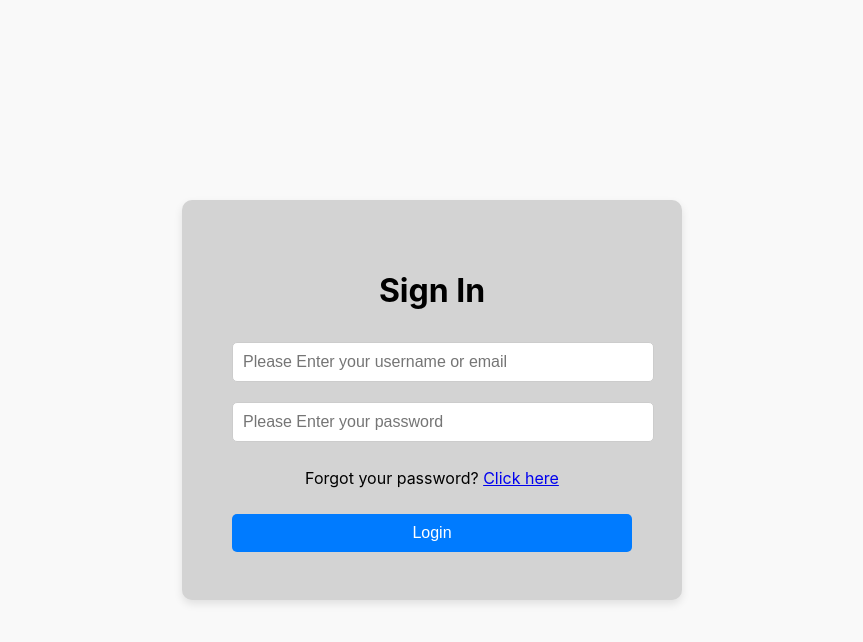
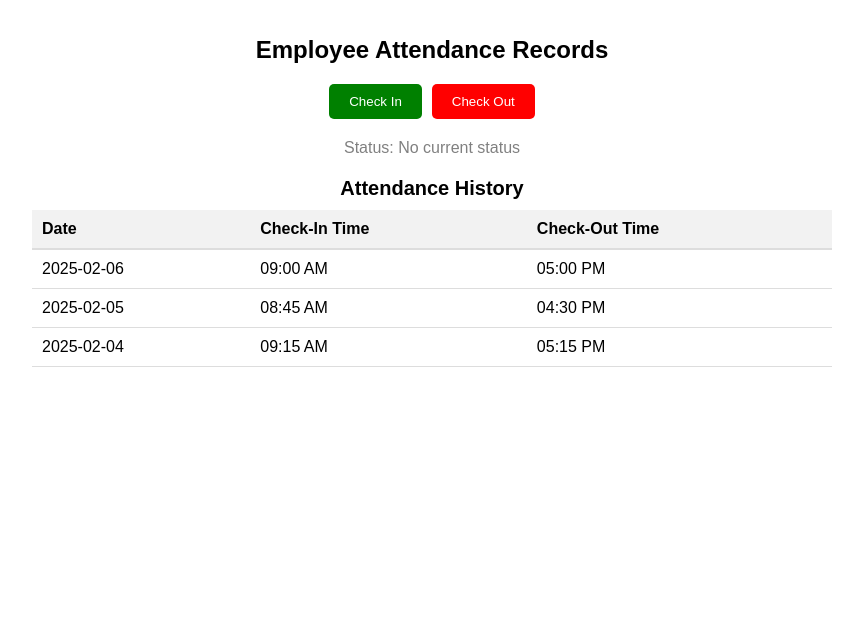
Before and after one commit to KMC10/react_sup_system, a React (Create React App) app: page /attendance in a window 1280 px wide. Shown: the top 642 px of the page, without its empty margins (208-1071 px from the left). Built offline with nearby package versions, Linux system fonts and the light colour scheme.

Commit message:
rectify logout navigation

```diff
--- a/package.json
+++ b/package.json
@@ -9,6 +9,7 @@
     "react": "^18.3.1",
     "react-dom": "^18.3.1",
     "react-icons": "^5.4.0",
+    "react-router-dom": "^7.1.5",
     "react-scripts": "^5.0.1",
     "web-vitals": "^2.1.4"
   },
--- a/src/App.js
+++ b/src/App.js
@@ -1,13 +1,21 @@
 import logo from './logo.svg';
+import { BrowserRouter as Router, Route, Routes } from "react-router-dom";
 import './App.css';
 import Login from './components/login/login'
+import AttendanceRecord from './components/attendance'
 import Check from './components/checking_comps/check'
 
 function App() {
   return (
     <div className="App">
-      <Login />
-      {/* <Login /> */}
+      <Router>
+        {/* Login will also be part of routing */}
+        <Routes>
+          <Route path="/" element={<Login />} />
+          <Route path="/attendance" element={<AttendanceRecord />} />
+          <Route path="/login" element={<Login />} />
+        </Routes>
+      </Router>
     </div>
   );
 }
--- /dev/null
+++ b/src/components/attendance.jsx
@@ -0,0 +1,85 @@
+import { useState, useEffect } from 'react';
+
+const mockAttendanceData = [
+  { date: '2025-02-06', checkInTime: '09:00 AM', checkOutTime: '05:00 PM' },
+  { date: '2025-02-05', checkInTime: '08:45 AM', checkOutTime: '04:30 PM' },
+  { date: '2025-02-04', checkInTime: '09:15 AM', checkOutTime: '05:15 PM' },
+];
+
+const AttendanceRecord = () => {
+  const [attendanceRecords, setAttendanceRecords] = useState([]);
+  const [status, setStatus] = useState('No current status');
+
+  useEffect(() => {
+    // Simulate fetching data
+    setAttendanceRecords(mockAttendanceData);
+  }, []);
+
+  const handleCheckIn = () => {
+    setStatus('Checked In at ' + new Date().toLocaleTimeString());
+  };
+
+  const handleCheckOut = () => {
+    setStatus('Checked Out at ' + new Date().toLocaleTimeString());
+  };
+
+  return (
+    <div style={{ padding: '20px', maxWidth: '800px', margin: '0 auto', fontFamily: 'Arial, sans-serif' }}>
+      <h1 style={{ fontSize: '24px', fontWeight: 'bold', textAlign: 'center', marginBottom: '20px' }}>
+        Employee Attendance Records
+      </h1>
+
+      <div style={{ display: 'flex', justifyContent: 'center', gap: '10px', marginBottom: '20px' }}>
+        <button onClick={handleCheckIn} style={buttonStyle('green')}>
+          Check In
+        </button>
+        <button onClick={handleCheckOut} style={buttonStyle('red')}>
+          Check Out
+        </button>
+      </div>
+
+      <p style={{ textAlign: 'center', color: 'gray', marginBottom: '20px' }}>Status: {status}</p>
+
+      <h2 style={{ fontSize: '20px', fontWeight: 'bold', marginBottom: '10px' }}>Attendance History</h2>
+      <table style={{ width: '100%', borderCollapse: 'collapse', textAlign: 'left' }}>
+        <thead>
+          <tr style={{ backgroundColor: '#f2f2f2' }}>
+            <th style={tableHeaderStyle}>Date</th>
+            <th style={tableHeaderStyle}>Check-In Time</th>
+            <th style={tableHeaderStyle}>Check-Out Time</th>
+          </tr>
+        </thead>
+        <tbody>
+          {attendanceRecords.map((record, index) => (
+            <tr key={index}>
+              <td style={tableCellStyle}>{record.date}</td>
+              <td style={tableCellStyle}>{record.checkInTime}</td>
+              <td style={tableCellStyle}>{record.checkOutTime}</td>
+            </tr>
+          ))}
+        </tbody>
+      </table>
+    </div>
+  );
+};
+
+const buttonStyle = (color) => ({
+  backgroundColor: color,
+  color: 'white',
+  padding: '10px 20px',
+  border: 'none',
+  borderRadius: '5px',
+  cursor: 'pointer',
+});
+
+const tableHeaderStyle = {
+  padding: '10px',
+  borderBottom: '2px solid #ddd',
+};
+
+const tableCellStyle = {
+  padding: '10px',
+  borderBottom: '1px solid #ddd',
+};
+
+export default AttendanceRecord;
--- a/src/components/home.jsx
+++ b/src/components/home.jsx
@@ -1,5 +1,19 @@
 import React from "react";
+import { Link } from "react-router-dom";
 import "../styles/home.css";
+import { useNavigate } from "react-router-dom";
+
+function Logout() {
+    const navigate = useNavigate();
+
+    const handleLogout = () => {
+        localStorage.removeItem("token"); // If using authentication
+        navigate(0); // Force reload
+    };
+
+    return <button onClick={handleLogout}>Logout</button>;
+}
+
 
 function Home() {
     return (
@@ -7,8 +21,8 @@ function Home() {
             {/* Top Section */}
             <header className="head-section">
                 <p>Personal Information</p>
-                <p>Attendance Records</p>
-                <p>Logout</p>
+                <p><Link to="/attendance">Attendance Records</Link></p>
+                <Logout/>
             </header>
 
             {/* Main Content */}
--- a/src/components/login/login.jsx
+++ b/src/components/login/login.jsx
@@ -1,19 +1,18 @@
 import React, { useState } from "react";
 import "../../styles/login_styles/login.css";
-import Check from "../checking_comps/check"; // Import the Check component
-import Home from "../home"
+import Home from "../home"; // Import Home component
 
 function Login() {
-    const [isLoggedIn, setIsLoggedIn] = useState(false); // State to toggle between components
+    const [isLoggedIn, setIsLoggedIn] = useState(false);
 
     const handleLoginClick = () => {
-        setIsLoggedIn(true); // Set state to true when the login button is clicked
+        setIsLoggedIn(true);
     };
 
     return (
         <>
-            {isLoggedIn ? ( // Conditional rendering
-                <Home />
+            {isLoggedIn ? (
+                <Home /> // Show Home after login
             ) : (
                 <div className="form-container">
                     <form className="form">
@@ -30,6 +29,7 @@ function Login() {
                             <input
                                 className="input-group"
                                 placeholder="Please Enter your password"
+                                type="password"
                             />
                         </div>
                         {/* Password recovery */}
@@ -42,8 +42,8 @@ function Login() {
                         <div>
                             <button
                                 className="button"
-                                type="button" // Prevent form submission for now
-                                onClick={handleLoginClick} // Handle button click
+                                type="button"
+                                onClick={handleLoginClick} // Show Home on login
                             >
                                 Login
                             </button>
--- a/src/index.js
+++ b/src/index.js
@@ -1,4 +1,5 @@
 import React from 'react';
+import { BrowserRouter as Router } from 'react-router-dom';
 import ReactDOM from 'react-dom/client';
 import './index.css';
 import App from './App';
@@ -6,9 +7,11 @@ import reportWebVitals from './reportWebVitals';
 
 const root = ReactDOM.createRoot(document.getElementById('root'));
 root.render(
+
   <React.StrictMode>
     <App />
   </React.StrictMode>
+
 );
 
 // If you want to start measuring performance in your app, pass a function
```
Also changed, not shown: src/styles/passwords.txt (added), 1 other file (tests, documents, lock files or other folders).
